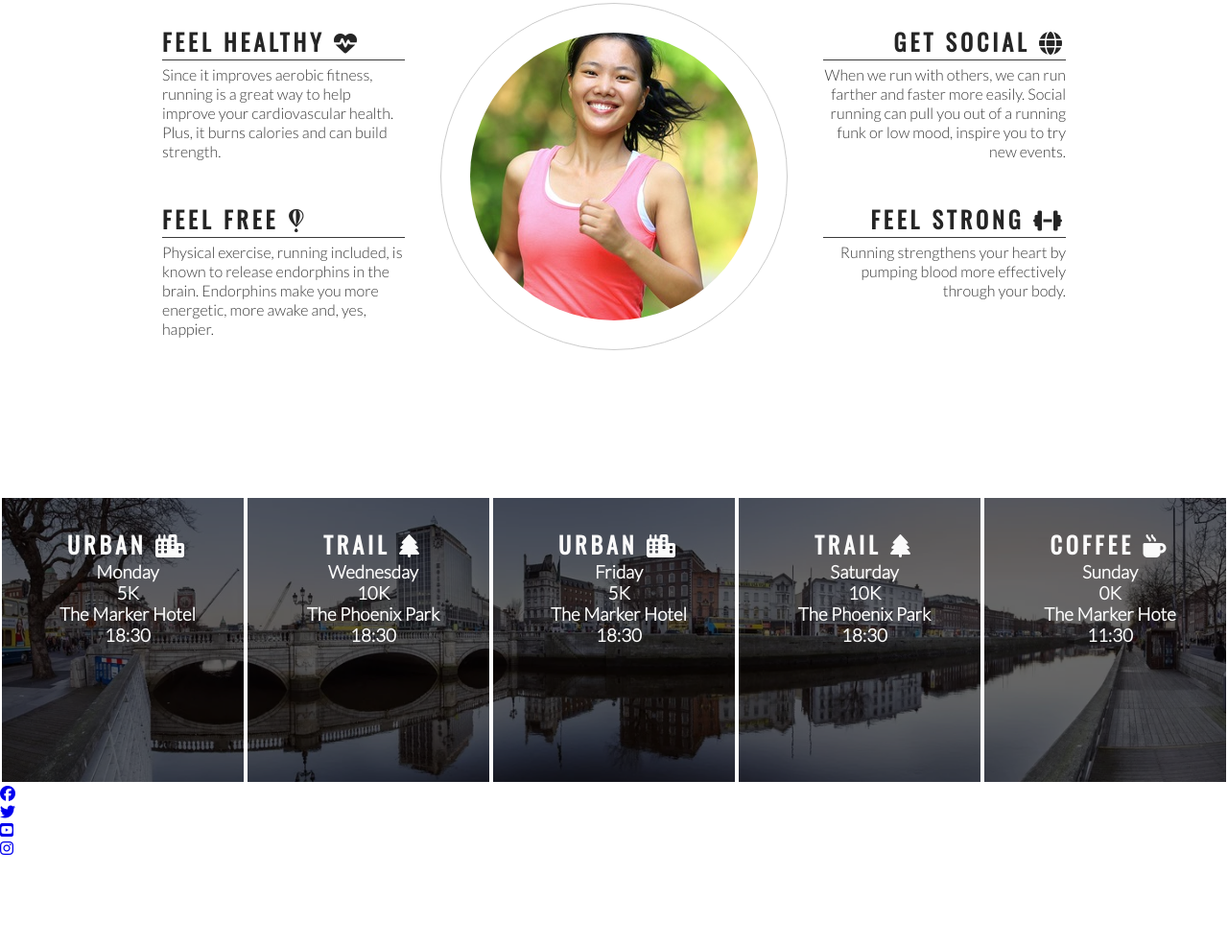
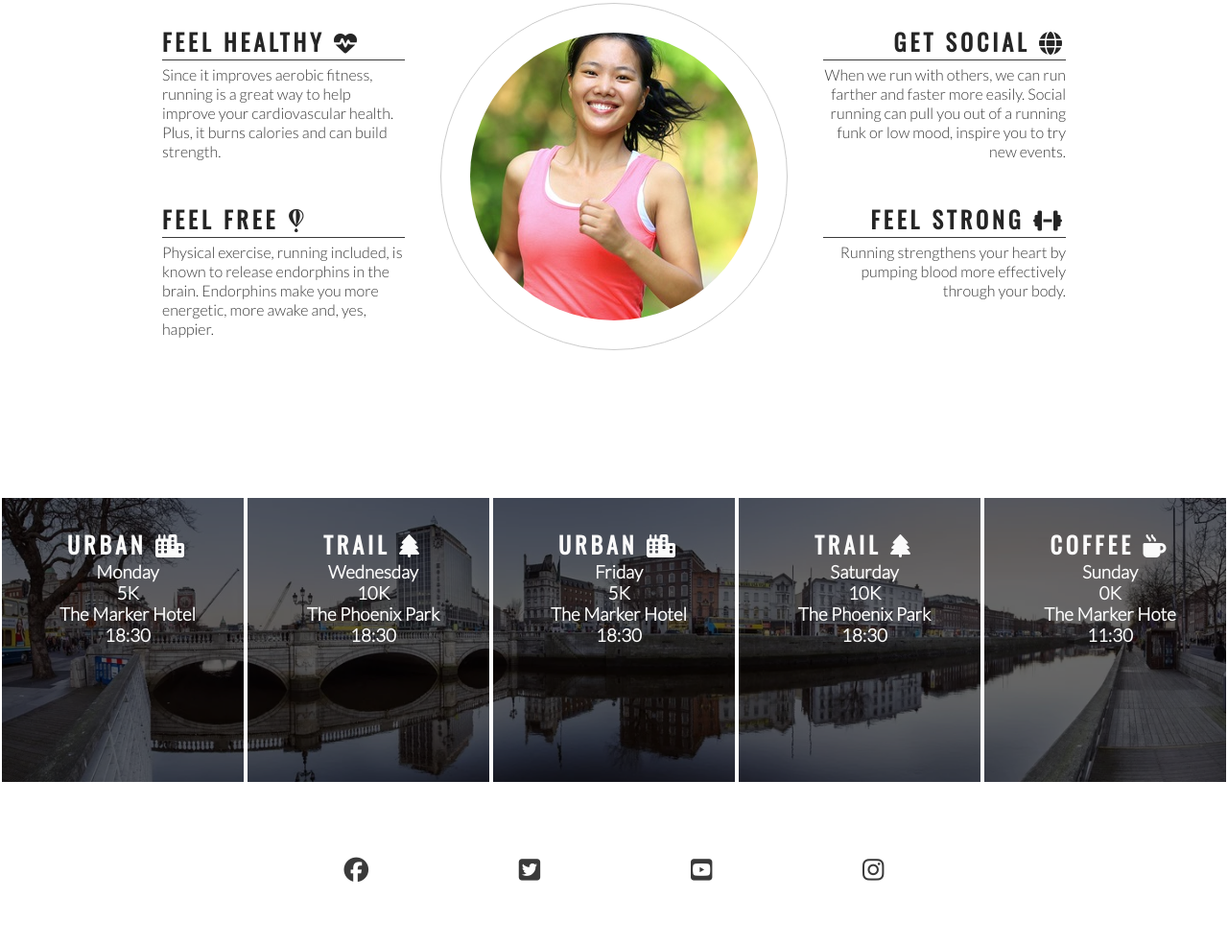
Before and after one commit to ahamza98/love-running, a plain HTML site: page index.html in a window 1280 px wide. Shown: the part 778-1764 px from the top of the page at 96% size. Before the commit the page ends 1671 px from the top, so only its background shows below. Drawn offline with nearby package versions, Linux system fonts and the light colour scheme.

Commit message:
add styles to footer icons

```diff
--- a/assets/css/style.css
+++ b/assets/css/style.css
@@ -220,3 +220,24 @@ hr {
 #times h2 {
     color: #fafafa;
 }
+
+/* footer */
+
+footer {
+    height: 150px;
+}
+
+.social-networks {
+    text-align: center;
+}
+
+.social-networks > li {
+    display: inline;
+}
+
+.social-networks i {
+    font-size: 160%;
+    margin: 1%;
+    padding: 5%;
+    color: #3a3a3a;
+}
--- a/index.html
+++ b/index.html
@@ -127,26 +127,22 @@
         </div>
     </section>
     <footer>
-        <ul>
+        <ul class="social-networks">
             <li>
-                <a href="https://facebook.com" target="_blank" rel="noopener" aria-label="Visit our Facebook page (opens in a new tab">
-                    <i class="fab fa-facebook"></i></a>
-
+                <a href="https://facebook.com" target="_blank" rel="noopener"
+                    aria-label="Visit our Facebook page (opens in a new tab)"><i class="fab fa-facebook"></i></a>
             </li>
             <li>
-                <a href="https://twitter.com" rel="noopener" target="_blank" aria-label="Visit our Twitter page (opens in a new tab">
-                    <i class="fab fa-twitter"></i>
-                </a>
+                <a href="https://twitter.com" target="_blank" rel="noopener"
+                    aria-label="Visit our Twitter page (opens in a new tab)"><i class="fab fa-twitter-square"></i></a>
             </li>
             <li>
-                <a href="https://youtube.com" rel="noopener" target="_blank" aria-label="Visit our Youtube page (opens in a new tab">
-                    <i class="fab fa-youtube-square"></i>
-                </a>
+                <a href="https://youtube.com" target="_blank" rel="noopener"
+                    aria-label="Visit our YouTube page (opens in a new tab)"><i class="fab fa-youtube-square"></i></a>
             </li>
             <li>
-                <a href="https://instagram.com" rel="noopener" target="_blank" aria-label="Visit our Instagram page (opens in a new tab">
-                    <i class="fab fa-instagram"></i>
-                </a>
+                <a href="https://instagram.com" target="_blank" rel="noopener"
+                    aria-label="Visit our Instagram page (opens in a new tab)"><i class="fab fa-instagram"></i></a>
             </li>
         </ul>
     </footer>
```
